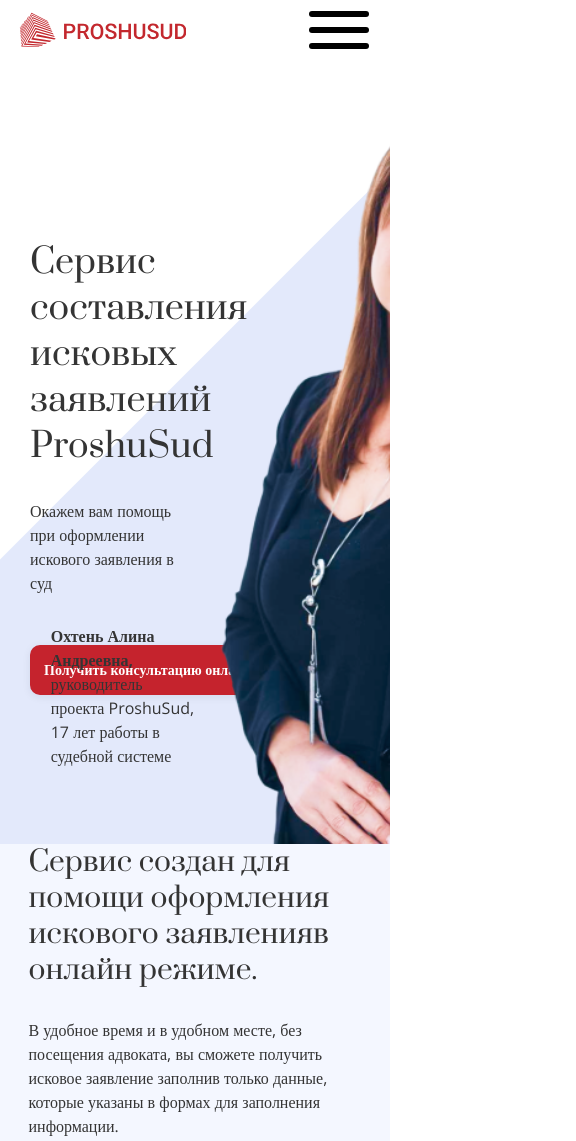
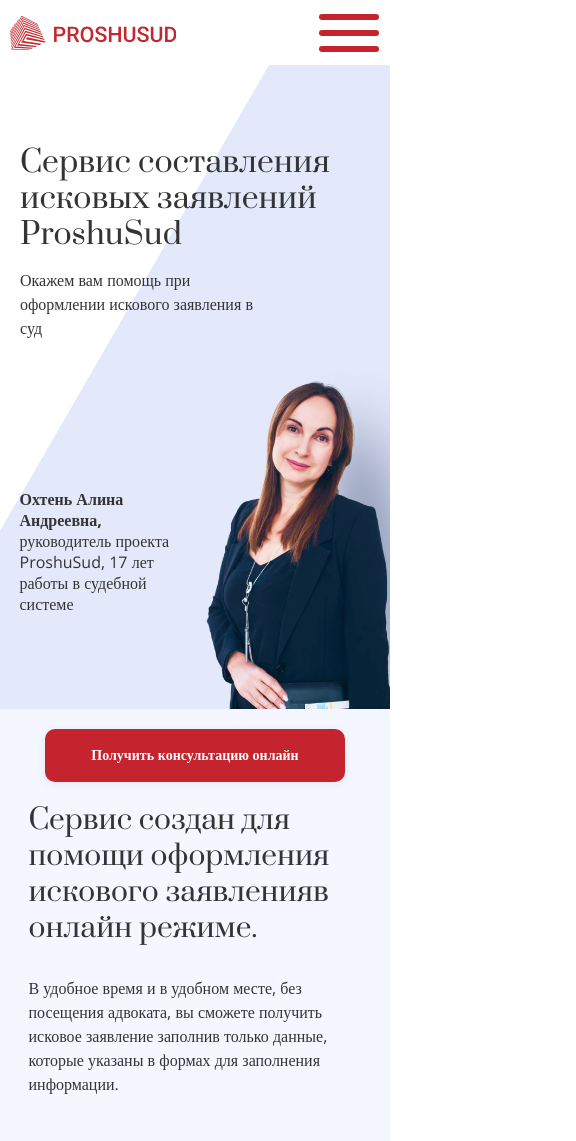
Before and after one commit to alfaodine/proshu_sud, a plain HTML site: page index.html in a window 390 px wide. Shown: the top 1141 px of the page, 576 px wide, since content can reach past the window. Drawn offline with nearby package versions, Linux system fonts and the light colour scheme.

Commit message:
mobile menu final

```diff
--- a/index.html
+++ b/index.html
@@ -58,7 +58,7 @@
                 <p class="header__text">
                     Окажем вам помощь при оформлении искового заявления в суд
                 </p>
-                <button class="button">Получить консультацию онлайн</button>
+                <button class="button" id="button_desktop">Получить консультацию онлайн</button>
             </div>
             <div class="header__photo">
                 <img src="./img/header-photo1x.png" alt="Охтень Алина Андреевна">
@@ -80,6 +80,7 @@
                 <iframe width="560" height="315" src="https://www.youtube.com/embed/imX_mtxa38A" title="YouTube video player" frameborder="0" allow="accelerometer; autoplay; clipboard-write; encrypted-media; gyroscope; picture-in-picture" allowfullscreen></iframe>
             </div>
             <div class="about-us__description">
+                <button class="button" id="button_mobile">Получить консультацию онлайн</button>
                 <p class="about-us__title title">
                     Сервис создан для помощи оформления искового заявленияв онлайн режиме.
                 </p>
--- a/script/slider.js
+++ b/script/slider.js
@@ -9,6 +9,21 @@
   slidesToShow: 3,
   slidesToScroll: 1,
   prevArrow: $('.prev-btn'),
-  nextArrow: $('.next-btn')
+  nextArrow: $('.next-btn'),
+
+  responsive: [
+    {
+      breakpoint: 992,
+      settings: {
+        slidesToShow: 2,
+      },
+    },
+    {
+      breakpoint: 768,
+      settings: {
+        slidesToShow: 1,
+      },
+    },
+  ],
     });
   });
--- a/scss/_media-quer.scss
+++ b/scss/_media-quer.scss
@@ -15,12 +15,19 @@
     .price, .pros{
         align-items: center;
     }
+    .header{
+        & h1{
+            margin-top: 90px;
+        }
+    }
 
 }
 @media (max-width: 992px){
     .header{
         & h1{
             font-size: 34px;
+            width: 90%;
+            margin-top: 70px;
         }
         & .logo-icon {
             width: 12.6em;
@@ -36,7 +43,7 @@
             margin-left: 2px;
         }
         &__ceo-info {
-            width: 39%;
+            width: 30%;
             bottom: 100px;
         }
         &__description {
@@ -50,10 +57,17 @@
         }
         &__text{
             width: 60%;
+            margin: 15px 0 15px 0;
         }
         &__photo img {
             height: 95vh;
         }
+        &__menu li:not(:last-child) {
+            padding-right: 2.5em;
+        }
+    }
+    .button{
+        padding: 0.8em 0.8em;
     }
     .about-us{
         &__video{
@@ -118,6 +132,40 @@
             margin-left: .5em;
         }
     }
+    .header{
+        padding: 0;
+        height: 84vh;
+        &__top{
+            z-index: 2;
+            height: 65px;
+            background: rgb(255, 255, 255);
+        }
+        &__bg{
+            top: -47vh;
+            left: 46%;
+            transform: rotate(300deg);
+        }
+        & h1{
+            font-size: 30px;
+            line-height: 36px;
+        }
+        &__photo img {
+            width: 70vw;
+            height: auto;
+            position: absolute;
+            bottom: 0;
+        }
+        &__photo {
+            height: 77vh;
+        }
+        &__description{
+            width: 100%;
+        }
+        &__ceo-info{
+            width: 45%;
+            line-height: 21px;
+        }
+    }
     .header__menu{
         // left: -105%;
         display: flex;
@@ -151,10 +199,18 @@
         background: $color_red;
         border-radius: 0px 0px 130px 0px;
         // left: -110%;
-        top:7vh;
+        top: 65px;
         left: -100px;
         // transition: left 0.3s;
         transition: all .8s ease-in-out;
+    }
+    #button_mobile{
+        display: block;
+        margin: 30px auto;
+        padding: 1.1em 1.5em;
+    }
+    #button_desktop{
+        display: none;
     }
     .active-menu{
         width: 100vw;
@@ -162,8 +218,11 @@
         transition: all .5s ease-in-out;
         left: 0;
         & .header__menu{
-            width: 100vw;
-            height: 14em;
+            width: calc(100vw + 4px);
+            height: calc(14em + 3px);
+            position: relative;
+            top: -2px;
+            left: -2px;
             transition: all .5s ease-in-out;
             & li{
                 opacity: 1;
@@ -194,6 +253,7 @@
             & iframe{
                 width: 90%;
                 margin: 0 5%;
+                height: auto;
             }
         }
     }
@@ -256,5 +316,9 @@
             margin-top: 30px;
         }
     }
+    #button_mobile{
+        margin: 20px auto;
+        width: 90%;
+    }
 
 }
--- a/scss/style.scss
+++ b/scss/style.scss
@@ -23,7 +23,7 @@
     outline-width: 0;
   }
   .nav-toggle span {
-    background: rgb(0, 0, 0);
+    background: $color_red;
     display: block;
     transform: rotate(0deg);
     transition: .2s ease all;
@@ -296,7 +296,11 @@
         }
         &__description{
             padding: 0 5%;
+
         }
+    }
+    #button_mobile{
+        display: none;
     }
     .our-services{
         padding: 0 calc(50vw - 585px);
@@ -525,6 +529,9 @@
         // }
         &__photo{
             width: 50%;
+            & img {
+                width: 100%;
+            }
         }
         &__question{
             position: relative;
```
Also changed, not shown: css/style.css, 1 other file.
